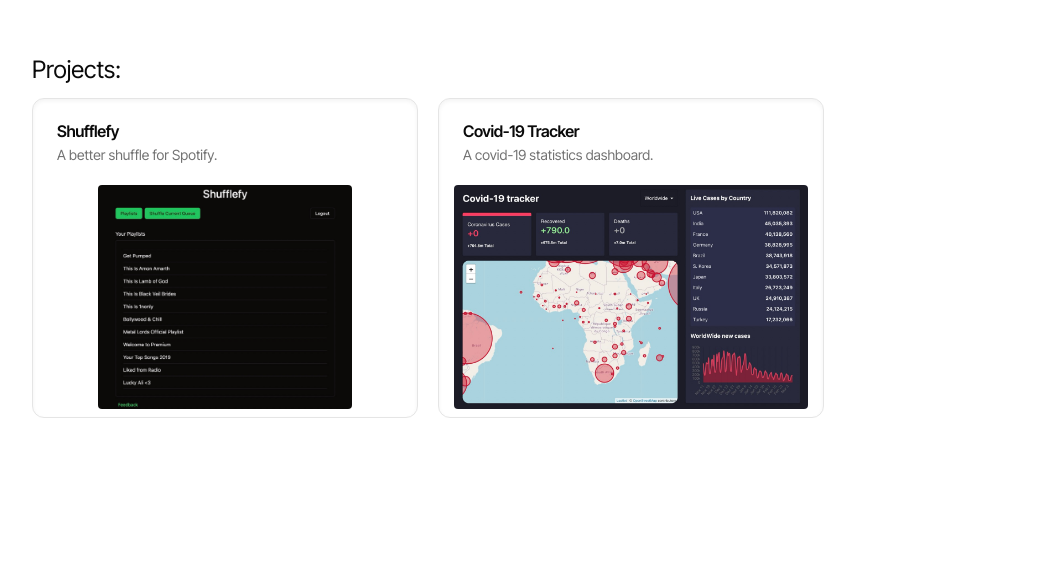
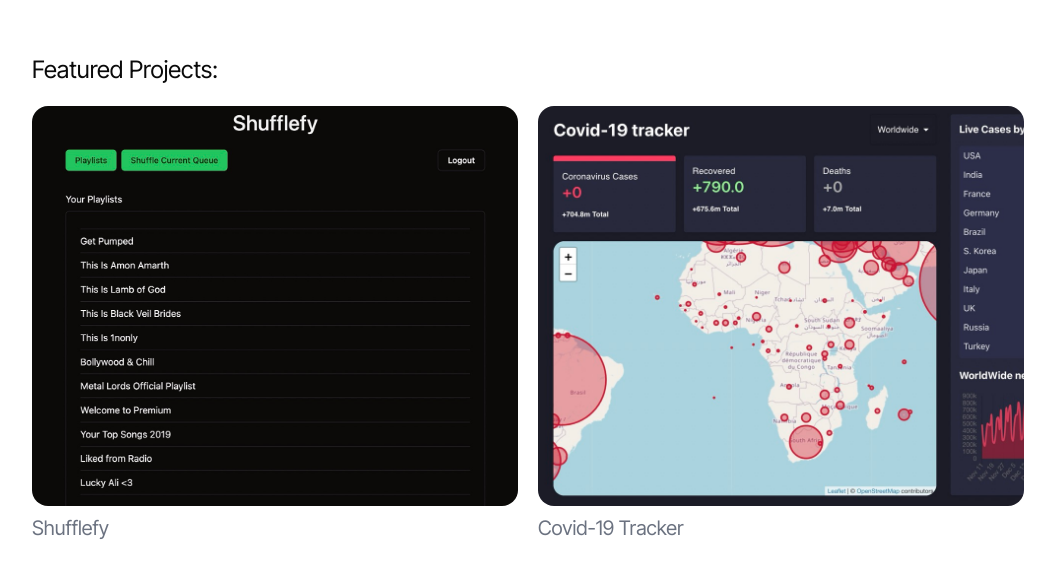
Before and after one commit to darshangoswami/Portfolio, a React (Vite) app: page / in a window 1280 px wide. Shown: the part 824-1402 px from the top of the page, without its empty margins (112-1167 px from the left). Before the commit the page ends 1282 px from the top, so only its background shows below. Built offline with nearby package versions, Linux system fonts and the light colour scheme.

Commit message:
update project cards

```diff
--- a/src/App.css
+++ b/src/App.css
@@ -0,0 +1,3 @@
+.bg-scale:hover {
+  background-size: 150%;
+}
--- a/src/App.jsx
+++ b/src/App.jsx
@@ -1,14 +1,5 @@
 import "./App.css";
 import { Button } from "./components/ui/button";
-import {
-  Card,
-  CardContent,
-  CardDescription,
-  CardHeader,
-  CardTitle,
-} from "@/components/ui/card";
-import shufflefy_screenshot from "./assets/shufflefy_screenshot.jpeg";
-import covid_tracker_screenshot from "./assets/covid-19-tracker_screenshot.jpeg";
 import resume from "./assets/darshanGoswami_SWE_Resume.pdf";
 
 function App() {
@@ -55,48 +46,24 @@
             <a href="mailto:goswamd@purdue.edu">Let's work together!</a>
           </Button>
         </div>
-        <h3 className="text-2xl mb-3">Projects:</h3>
-        <div className="flex flex-wrap md:flex-nowrap gap-5 mb-10">
+        <h3 className="text-2xl mb-5">Featured Projects:</h3>
+        <div className="flex flex-wrap md:flex-nowrap gap-5 mb-24">
           <a
             href="https://shufflefy.darshangoswami.com/"
             target="_blank"
-            className="hover:scale-105 transition-all w-full md:w-auto"
+            className="w-full md:w-1/2 h-80 lg:h-[25rem]"
           >
-            <Card className="shadow-inner">
-              <CardHeader className="pb-3">
-                <CardTitle>Shufflefy</CardTitle>
-                <CardDescription>A better shuffle for Spotify.</CardDescription>
-              </CardHeader>
-              <CardContent className="w-full md:w-96 h-60 p-2">
-                <img
-                  className="m-auto max-h-full rounded-sm"
-                  src={shufflefy_screenshot}
-                  alt=""
-                />
-              </CardContent>
-            </Card>
+            <div className="bg-[url('./assets/shufflefy_screenshot.jpeg')] bg-cover bg-top h-full rounded-2xl"></div>
+            <p className="text-xl mt-2 text-gray-500">Shufflefy</p>
           </a>
 
           <a
             href="https://covid-tracker.darshangoswami.com/"
             target="_blank"
-            className="hover:scale-105 transition-all w-full md:w-auto"
+            className="w-full md:w-1/2 h-80 lg:h-[25rem] mt-10 md:mt-0"
           >
-            <Card className="shadow-inner">
-              <CardHeader className="pb-3">
-                <CardTitle>Covid-19 Tracker</CardTitle>
-                <CardDescription>
-                  A covid-19 statistics dashboard.
-                </CardDescription>
-              </CardHeader>
-              <CardContent className="w-full md:w-96 h-60 p-2">
-                <img
-                  className="m-auto max-h-full rounded-sm"
-                  src={covid_tracker_screenshot}
-                  alt=""
-                />
-              </CardContent>
-            </Card>
+            <div className="bg-[url('./assets/covid-19-tracker_screenshot.jpeg')] bg-cover bg-left h-full rounded-2xl"></div>
+            <p className="text-xl mt-2 text-gray-500">Covid-19 Tracker</p>
           </a>
         </div>
       </main>
```
